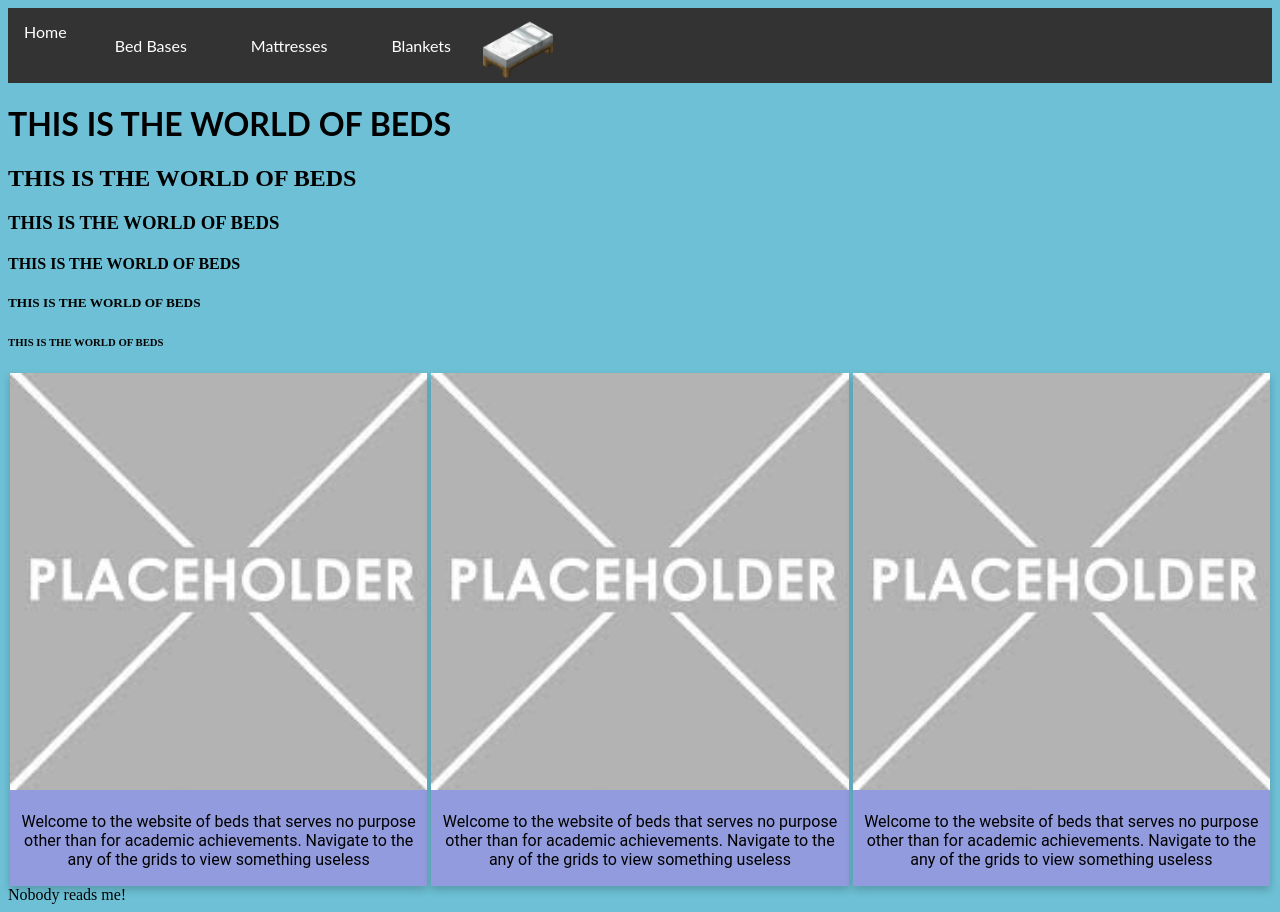
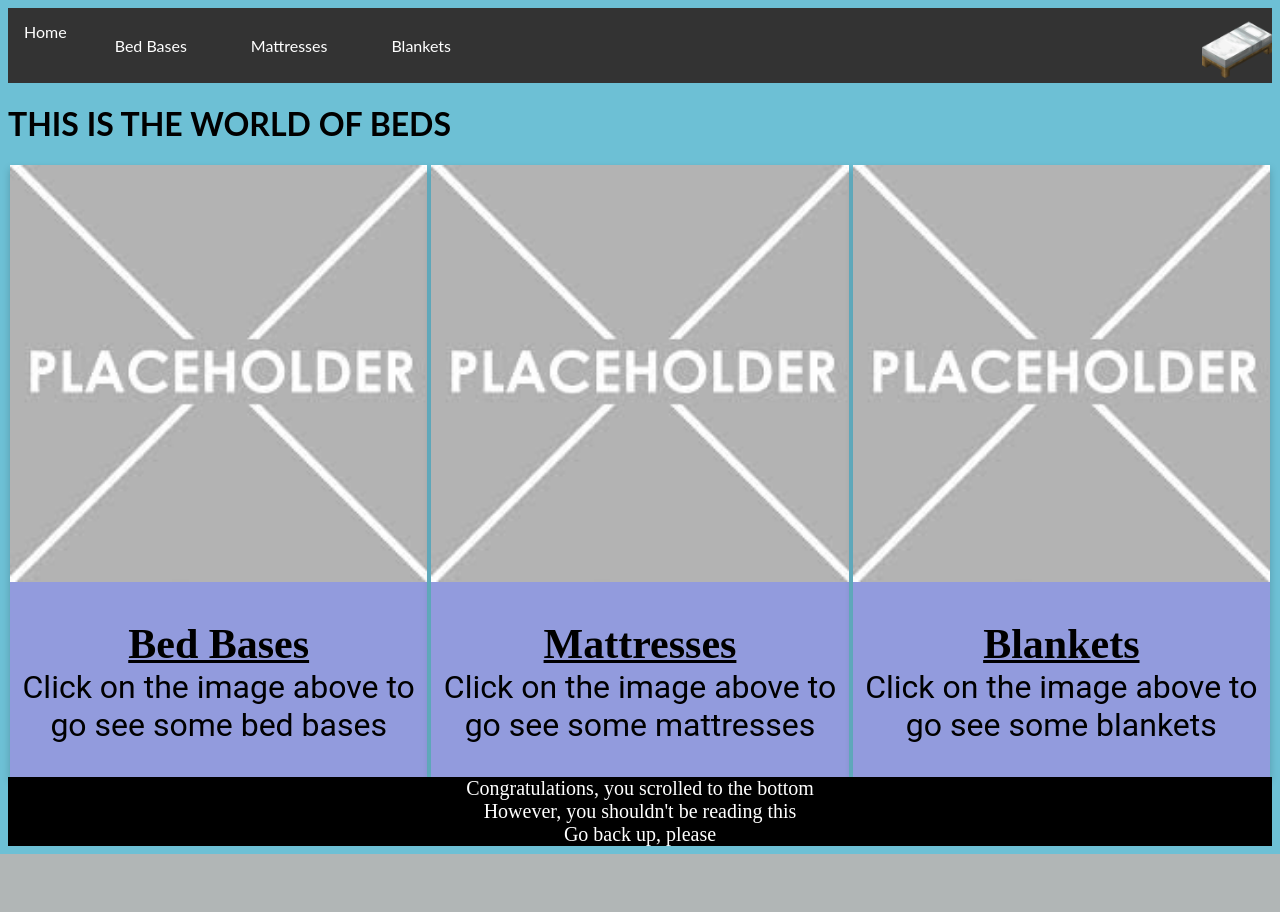
Before and after one commit to DavidWu531/beds, a Flask app: page / in a window 1280 px wide. After the commit the page ends 854 px from the top, so only its background shows below. Run offline with Flask 3, Linux system fonts and the light colour scheme.

Commit message:
added footers to website and comments to routes.py

```diff
--- a/routes.py
+++ b/routes.py
@@ -4,12 +4,12 @@ import sqlite3
 app = Flask(__name__)
 
 
-@app.route('/')
+@app.route('/')  # Home Route
 def home_page():
     return render_template('home.html')
 
 
-@app.route('/bed_base')
+@app.route('/bed_base')  # All Bed Base Route
 def all_bed_base():
     conn = sqlite3.connect('beds.db')
     cur = conn.cursor()
@@ -19,7 +19,7 @@ def all_bed_base():
     return render_template('base.html', base=base)
 
 
-@app.route('/bed_base/<int:id>')
+@app.route('/bed_base/<int:id>')  # Individual Bed Base Route
 def bed_base(id):
     conn = sqlite3.connect('beds.db')
     cur = conn.cursor()
@@ -29,7 +29,7 @@ def bed_base(id):
     return render_template('base.html', base=base)
 
 
-@app.route('/mattress')
+@app.route('/mattress')  # All Mattress Route
 def all_mattress():
     conn = sqlite3.connect('beds.db')
     cur = conn.cursor()
@@ -39,12 +39,12 @@ def all_mattress():
     return render_template('mattress.html', mattress=mattress)
 
 
-@app.route('/triangles')
+@app.route('/triangles')  # Triangle Route
 def triangles():
     return render_template('triangles.html')
 
 
-@app.route('/triangle/<string:direction>/<int:size>')
+@app.route('/triangle/<string:direction>/<int:size>')  # Individual Triangle Route
 def triangle(direction, size):
     bits = []
     if direction == "up_right" or direction == "down_right":
@@ -90,7 +90,7 @@ def triangle(direction, size):
         return ('<br>'.join(bits))
 
 
-@app.route('/mattress/<int:id>')
+@app.route('/mattress/<int:id>')  # Individual Mattress Route
 def mattress(id):
     conn = sqlite3.connect('beds.db')
     cur = conn.cursor()
@@ -100,7 +100,7 @@ def mattress(id):
     return render_template('mattress.html', mattress=mattress)
 
 
-@app.route('/blanket')
+@app.route('/blanket')  # All Blanket Route
 def all_blanket():
     conn = sqlite3.connect('beds.db')
     cur = conn.cursor()
@@ -110,7 +110,7 @@ def all_blanket():
     return render_template('blanket.html', blanket=blanket)
 
 
-@app.route('/blanket/<int:id>')
+@app.route('/blanket/<int:id>')  # Individual Blanket Route
 def blanket(id):
     conn = sqlite3.connect('beds.db')
     cur = conn.cursor()
@@ -120,5 +120,5 @@ def blanket(id):
     return render_template('blanket.html', blanket=blanket)
 
 
-if __name__ == "__main__":
+if __name__ == "__main__":  # Running the website
     app.run(debug=True)
--- a/static/style.css
+++ b/static/style.css
@@ -14,14 +14,22 @@ body {
   background-color: #c3a995;
 }
 
+i {
+  color: black;
+  font-family: 'Gill Sans', 'Gill Sans MT', Calibri, 'Trebuchet MS', sans-serif;
+  font-size: 42px;
+}
+
 p {
   color: black;
   font-family: "Roboto", sans-serif;
+  font-size: 42px;
 }
 
 b {
   color: black;
   font-family: "Times New Roman", serif;
+  font-size: 42px;
 }
 
 h1 {
@@ -46,6 +54,10 @@ li a {
   text-align: center;
   padding: 14px 16px;
   text-decoration: none;
+}
+
+.homepage {
+  font-size: 32px;
 }
 
 /* Change the link color to #111 (black) on hover */
@@ -114,6 +126,13 @@ li a:hover {
   display: block;
 }
 
+footer {
+  text-align: center;
+  font-size: 20px;
+  background-color: black;
+  color: white;
+}
+
 /* Code copied from my Year 10 Digi Portfolio but will be altered */
 
 .container{
--- a/templates/home.html
+++ b/templates/home.html
@@ -9,7 +9,7 @@
         <img src="static/images/placeholder.jpg" alt="to be replaced">
         </a>
         <div class="item-info">
-            <p class="homepage">Welcome to the website of beds that serves no purpose other than for academic achievements. Navigate to the any of the grids to view something useless
+            <p class="homepage"><u><b>Bed Bases</b></u><br>Click on the image above to go see some bed bases
         </p>
 
         </div>
@@ -20,7 +20,7 @@
         <img src="static/images/placeholder.jpg" alt="to be replaced">
         </a>
         <div class="item-info">
-            <p class="homepage">Welcome to the website of beds that serves no purpose other than for academic achievements. Navigate to the any of the grids to view something useless
+            <p class="homepage"><u><b>Mattresses</b></u><br>Click on the image above to go see some mattresses
         </p>
         </div>
     </div>
@@ -30,7 +30,7 @@
         <img src="static/images/placeholder.jpg" alt="to be replaced">
         </a>
         <div class="item-info">
-            <p class="homepage">Welcome to the website of beds that serves no purpose other than for academic achievements. Navigate to the any of the grids to view something useless
+            <p class="homepage"><u><b>Blankets</b></u><br>Click on the image above to go see some blankets
         </p>
         </div>
     </div>
--- a/templates/layout.html
+++ b/templates/layout.html
@@ -37,7 +37,7 @@
       <a href="/blanket/3">3</a>
     </div>
     </div>
-    <img src="static/images/White_Bed_29.png" width="70" height="70">
+    <img align="right" src="static/images/White_Bed_29.png" width="70" height="70">
 
   </ul>
 </div>
@@ -48,16 +48,13 @@
   <body>
     <header>
       <h1>THIS IS THE WORLD OF BEDS</h1>
-      <h2>THIS IS THE WORLD OF BEDS</h2>
-      <h3>THIS IS THE WORLD OF BEDS</h3>
-      <h4>THIS IS THE WORLD OF BEDS</h4>
-      <h5>THIS IS THE WORLD OF BEDS</h5>
-      <h6>THIS IS THE WORLD OF BEDS</h6>
     </header>
     <main>
       {% block content %}{% endblock %}
     </main>
-    <footer>Nobody reads me!</footer>
+    <footer>Congratulations, you scrolled to the bottom<br>
+      However, you shouldn't be reading this<br>
+      Go back up, please</footer>
 
   </body>
 </html>
```
